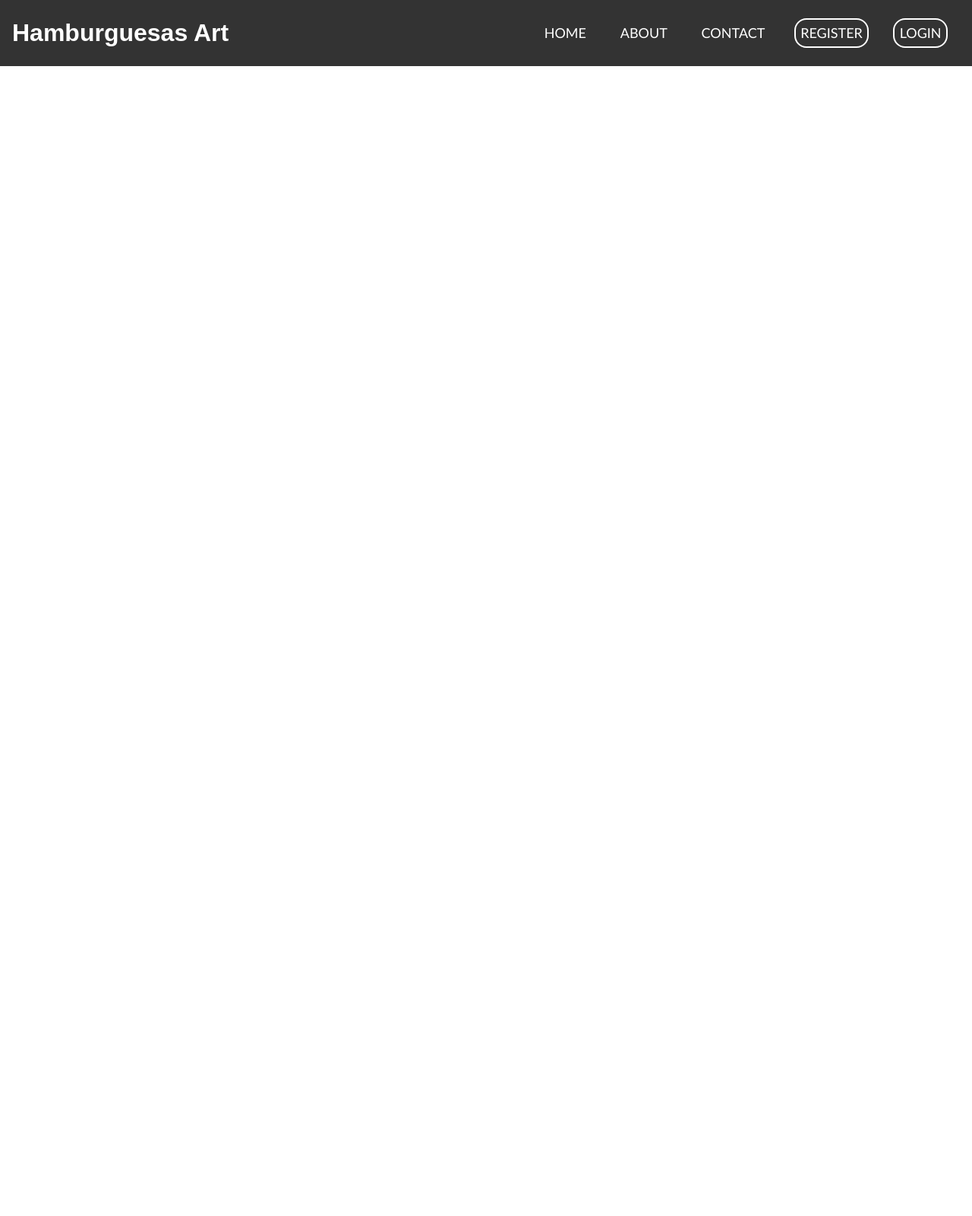
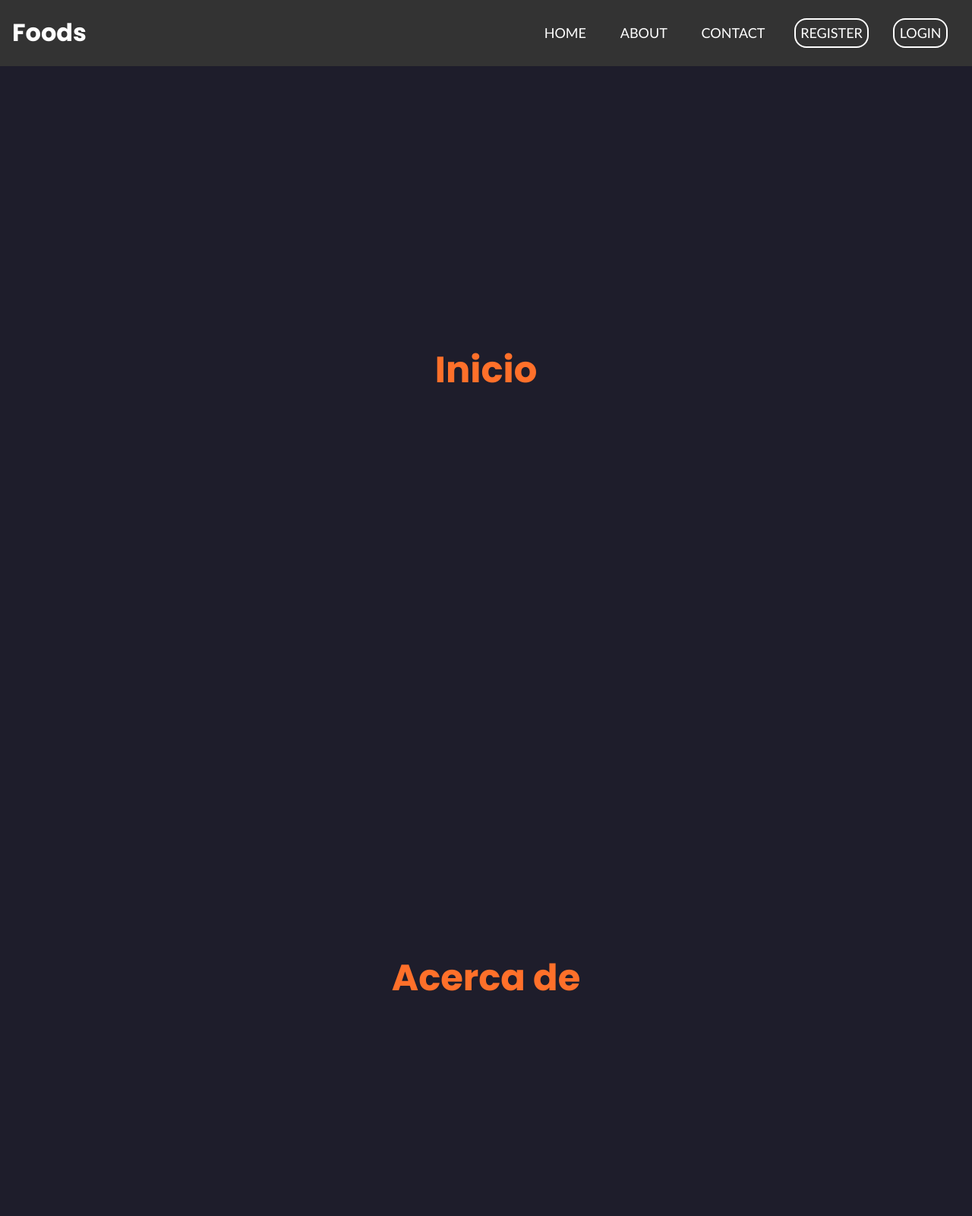
Before and after one commit to Sarabandera1/TallerHamburguesas, a plain HTML site: page TallerHamburguesas/index.html in a window 1280 px wide. Shown: the top 1600 px of the page at 76% size. Before the commit the page ends 800 px from the top, so only its background shows below. Drawn offline with Linux system fonts and the light colour scheme.

Commit message:
Add files via upload

```diff
--- a/TallerHamburguesas/css/menu.css
+++ b/TallerHamburguesas/css/menu.css
@@ -1,11 +1,11 @@
-*{
+@import url('https://fonts.googleapis.com/css2?family=Poppins:ital,wght@0,100;0,200;0,300;0,400;0,500;0,600;0,700;0,800;0,900;1,100;1,200;1,300;1,400;1,500;1,600;1,700;1,800;1,900&display=swap');*{
     margin: 0;
     padding: 0;
     box-sizing: border-box;
     scroll-behavior: smooth;
 }
 body{
-    font-family: Arial, Helvetica, sans-serif;
+    font-family: 'Poppins', sans-serif;
 }
 .nav{
     background-color: purple;
@@ -34,17 +34,16 @@ body{
 }
 .title{
     font-size: 3rem;
-    color: #fff;
+    color: #ff702a;
     text-align: center;
     line-height: 100vh;
 }
 .section:nth-of-type(1){
-    margin-top: 70px;
-    background-image: linear-gradient(to top, #fbc2eb 0%, #a6c1ee 100%);
+    background: #1e1d2b
 }
 .section:nth-of-type(2){
-    background-image: linear-gradient(120deg, #89f7fe 0%, #66a6ff 100%);
+    background: #1e1d2b
 }
 .section:nth-of-type(3){
-    background-image: linear-gradient(135deg, #667eea 0%, #764ba2 100%);
+    background: #1e1d2b
 }
--- a/TallerHamburguesas/index.html
+++ b/TallerHamburguesas/index.html
@@ -10,7 +10,7 @@
 </head>
 <body>
     <nav>
-        <h2 class="logo">Hamburguesas Art</h2>
+        <h2 class="logo">Foods</h2>
         <div class="bars">
           <i class="fa fa-bars"></i>
         </div>
@@ -20,7 +20,19 @@
           <li class="nav-link"><a href="#">Contact</a></li>
           <li class="nav-link auth"><a href="#">Register</a></li>
           <li class="nav-link auth"><a href="#">Login</a></li>
+
         </ul>
       </nav>
+      <section class="section" id="inicio">
+        <h2 class="title">Inicio</h2>
+    </section>
+
+    <section class="section" id="acercade">
+        <h2 class="title">Acerca de</h2>
+    </section>
+
+    <section class="section" id="contacto">
+        <h2 class="title">Contacto</h2>
+    </section>
 </body>
 </html>
```
